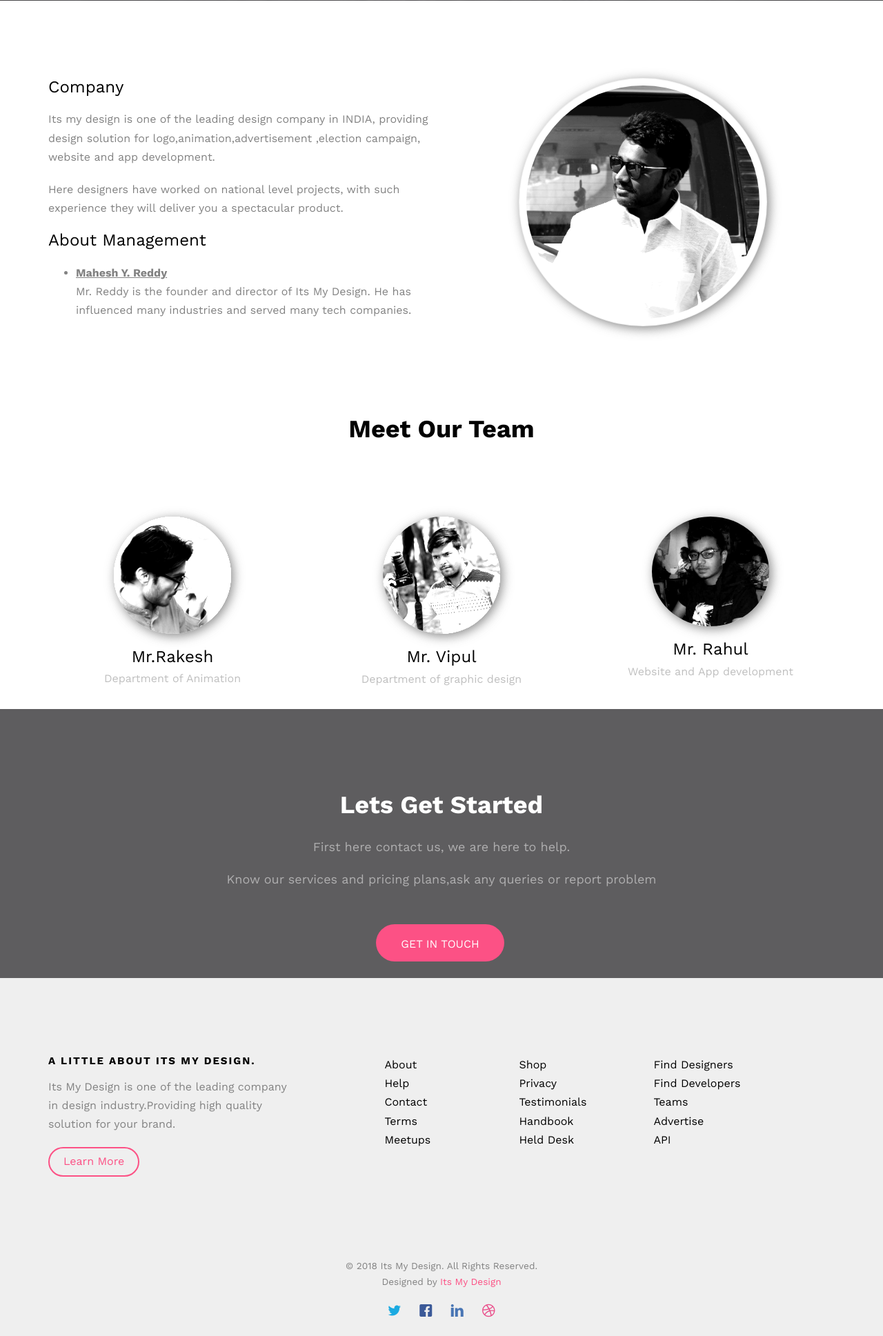
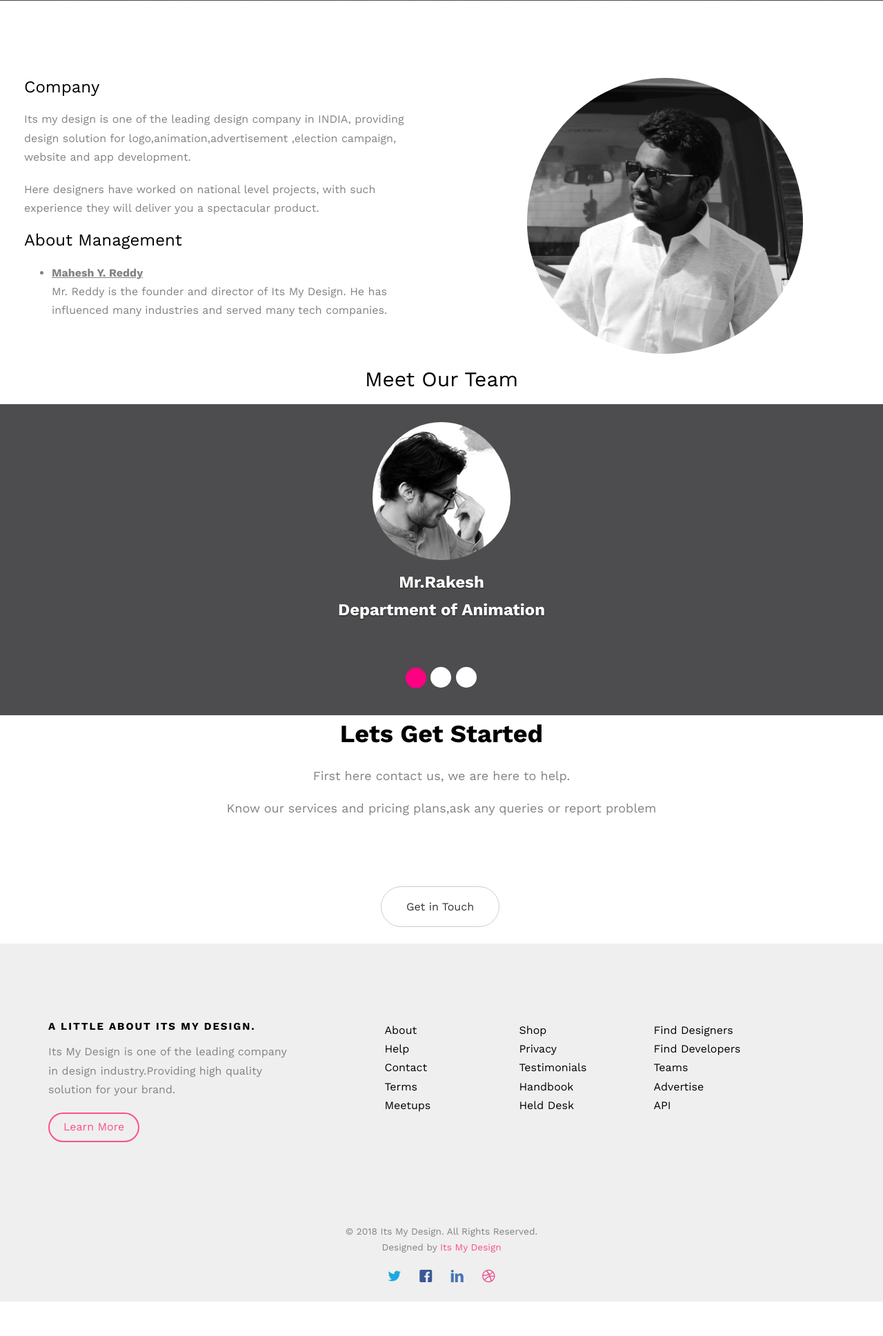
Before and after one commit to siddheshkand/its_my_design, a Django app: page /about/ in a window 1280 px wide. Shown: the part 599-2536 px from the top of the page at 69% size. After the commit the page ends 2486 px from the top, so only its background shows below. Run offline with Django 3.2, Linux system fonts and the light colour scheme; some libraries are stand-ins or nearby versions; some web fonts are replaced.

Commit message:
about us home video images changed

```diff
--- a/Home/templates/about.html
+++ b/Home/templates/about.html
@@ -37,18 +37,122 @@
     <!-- Modernizr JS -->
     <script src="{% static 'js/modernizr-2.6.2.min.js' %}"></script>
     <style type="text/css">
+        {#.profile-pic {#}
+        {#    width: 100%;#}
+        {#    height: auto;#}
+        {#    border-radius: 50%;#}
+        {#    box-shadow: #636363 0.2em 0.2em 1em;#}
+        {##}
+        {#    -webkit-filter: grayscale(100%) brightness(135%) contrast(120%);#}
+        {#    filter: grayscale(100%) brightness(135%) contrast(120%);#}
+        {##}
+        {#    transition: filter 0.3s, box-shadow 0.3s;#}
+        {#    -webkit-transition: filter 0.3s, -webkit-filter 0.3s, box-shadow 0.3s;#}
+
         .profile-pic {
-            width: 100%;
-            height: auto;
+            max-height: 500px !important;
+            filter: grayscale(100%);
+            padding-bottom: 20px;
+        }
+
+        .item img {
+            height: 15% !important;
+            object-fit: cover;
+        }
+
+        .item {
+            background: #4d4c4e;
+            background-size: cover;
+            background-repeat: no-repeat;
+            background-attachment: fixed;
+            background-position: center;
+        {#filter: grayscale(100%);#}
+        }
+
+        .centre {
+            display: flex;
+            justify-content: center;
+            padding-bottom: 16%;
+            padding-top: 2%;
+        }
+
+        img.resize {
+            width: 200px;
+            height: 200px;
             border-radius: 50%;
-            box-shadow: #636363 0.2em 0.2em 1em;
+        }
 
-            -webkit-filter: grayscale(100%) brightness(135%) contrast(120%);
-            filter: grayscale(100%) brightness(135%) contrast(120%);
+        .carousel-inner {
 
-            transition: filter 0.3s, box-shadow 0.3s;
-            -webkit-transition: filter 0.3s, -webkit-filter 0.3s, box-shadow 0.3s;
         }
+
+        .carousel-control {
+            background-image: none !important;
+        }
+
+        .profile-desc {
+            padding-bottom: 8% !important;
+        }
+
+        .profile-name {
+            display: inline;
+        }
+
+        .profile-name, .profile-desc {
+        {#color: #ff0082;#} font-size: 1.5em;
+            font-weight: bold;
+        }
+
+        .carousel-indicators li {
+            background-color: white;
+            border: none;
+        }
+
+        .carousel-indicators .active {
+            background-color: #ff0082;
+
+        }
+
+        .carousel-indicators .active, .carousel-indicators li {
+            width: 30px;
+            height: 30px;
+            border-radius: 50%;
+        }
+
+        .pad-content {
+            padding-left: 50px;
+            padding-right: 50px;
+        }
+
+        .found-info-m {
+            display: none;
+        }
+
+        @media only screen and (max-width: 480px) {
+            .profile-name, .profile-desc {
+
+                font-size: 1em;
+            }
+
+            .profile-pic {
+                margin-bottom: 60px;
+            }
+
+            .carousel-caption {
+                margin-top: 501px !important;
+            }
+
+            .found-info-m {
+                display: block;
+                padding: 10px;
+            }
+
+            .found-info-c {
+                display: none;
+            }
+        }
+
+
     </style>
 </head>
 <body>
@@ -115,11 +219,10 @@
     </header>
 
     <div id="fh5co-about">
-        <div class="container">
-            <div class="about-content">
+        <div class="">
+            <div>
                 <div class="row animate-box">
-
-                    <div class="col-md-6">
+                    <div class="col-md-6 pad-content">
                         <div>
                             <h3>Company</h3>
                             <p>
@@ -132,7 +235,7 @@
                                 deliver you a spectacular product.
                             </p>
                         </div>
-                        <div>
+                        <div class="found-info-c">
                             <h3>About Management </h3>
                             <ul>
                                 <li><u><b>Mahesh Y. Reddy</b></u></li>
@@ -145,42 +248,82 @@
                     </div>
 
                     <div class="col-md-offset-1 col-md-4">
-                        <img class="img-responsive profile-pic" src="{% static 'team/mahesh.jpg' %}" alt="about">
+                        <img class="img-responsive profile-pic" src="{% static 'team/mahesh.jpg' %}" alt="about"
+                             style="border-radius: 50%;width: 400px">
+                        <div class="found-info-m">
+                            <h3>About Management </h3>
+                            <ul>
+                                <li><u><b>Mahesh Y. Reddy</b></u></li>
+                                <p>
+                                    Mr. Reddy is the founder and director of Its My Design.
+                                    He has influenced many industries and served many tech companies.
+                                </p>
+                            </ul>
+                        </div>
                     </div>
                 </div>
             </div>
             <div class="row animate-box">
-                <div class="col-md-8 col-md-offset-2 text-center fh5co-heading">
+                <div class="col-md-8 col-md-offset-2 text-center">
                     <h2>Meet Our Team</h2>
                 </div>
             </div>
-            <div class="row">
-                <div class="col-md-4 col-sm-4 animate-box" data-animate-effect="fadeIn">
-                    <div class="fh5co-staff">
-                        <img src="{% static 'team/rakesh.jpg' %}" class="profile-pic">
-                        <h3>Mr.Rakesh</h3>
-                        <strong class="role">Department of Animation</strong>
+            <div id="myCarousel" class="carousel slide" data-ride="carousel">
+                <!-- Indicators -->
+                <ol class="carousel-indicators">
+                    <li data-target="#myCarousel" data-slide-to="0" class="active"></li>
+                    <li data-target="#myCarousel" data-slide-to="1"></li>
+                    <li data-target="#myCarousel" data-slide-to="2"></li>
+                </ol>
+
+                <!-- Wrapper for slides -->
+                <div class="carousel-inner">
+                    <div class="item active">
+                        <div class="centre">
+                            <img src="{% static 'team/rakesh.jpg' %}" class="profile-pic resize">
+                        </div>
+                        <div class="carousel-caption">
+                            <div class="profile-name">Mr.Rakesh</div>
+                            <br>
+                            <p class="profile-desc">Department of Animation</p>
+                        </div>
                     </div>
+                    <div class="item">
+                        <div class="centre">
+                            <img src="{% static 'team/vipul.jpg' %}" class="profile-pic resize">
+                        </div>
+                        <div class="carousel-caption">
+                            <div class="profile-name">Mr. Vipul</div>
+                            <br>
+                            <p class="profile-desc">Department of graphic design</p>
+                        </div>
+                    </div>
+                    <div class="item">
+                        <div class="centre">
+                            <img src="{% static 'team/rahul.jpg' %}" class="profile-pic resize">
+                        </div>
+                        <div class="carousel-caption">
+                            <div class="profile-name">Mr. Rahul</div>
+                            <br>
+                            <p class="profile-desc">Website and App development</p>
+                        </div>
+                    </div>
+
                 </div>
-                <div class="col-md-4 col-sm-4 animate-box" data-animate-effect="fadeIn">
-                    <div class="fh5co-staff">
-                        <img src="{% static 'team/vipul.jpg' %}" class="profile-pic">
-                        <h3>Mr. Vipul</h3>
-                        <strong class="role">Department of graphic design</strong>
-                    </div>
-                </div>
-                <div class="col-md-4 col-sm-4 animate-box" data-animate-effect="fadeIn">
-                    <div class="fh5co-staff">
-                        <img src="{% static 'team/rahul.jpg' %}" class="profile-pic">
-                        <h3>Mr. Rahul</h3>
-                        <strong class="role">Website and App development</strong>
-                    </div>
-                </div>
+                <a class="left carousel-control" href="#myCarousel" data-slide="prev">
+                    <span class="glyphicon glyphicon-chevron-left"></span>
+                    <span class="sr-only">Previous</span>
+                </a>
+                <a class="right carousel-control" href="#myCarousel" data-slide="next">
+                    <span class="glyphicon glyphicon-chevron-right"></span>
+                    <span class="sr-only">Next</span>
+                </a>
             </div>
         </div>
     </div>
 
-    <div id="fh5co-started">
+
+    <div id="">
         <div class="container">
             <div class="row animate-box">
                 <div class="col-md-8 col-md-offset-2 text-center fh5co-heading">
@@ -277,5 +420,11 @@
 <script src="{% static 'js/owl.carousel.min.js' %}"></script>
 <!-- Main -->
 <script src="{% static 'js/main.js' %}"></script>
+
+<script>
+    $('.carousel').carousel({
+        interval: 1000 * 10 * 100000
+    });
+</script>
 </body>
 </html>
--- a/its_my_design/settings.py
+++ b/its_my_design/settings.py
@@ -24,7 +24,7 @@ SECRET_KEY = '5_92o649k^o2y2$-o%b5#0(p-f@$1ovliws@zqf*7^*xb1z4v-'
 # SECURITY WARNING: don't run with debug turned on in production!
 DEBUG = True
 
-ALLOWED_HOSTS = ['127.0.0.1', '192.168.43.154','itsmydesign.in','www.itsmydesign.in']
+ALLOWED_HOSTS = ['127.0.0.1', '192.168.43.154','itsmydesign.in','www.itsmydesign.in','192.168.0.106']
 
 # Application definition
 EMAIL_USE_TLS = True
```
Also changed, not shown: Home/templates/home.html (+20 -7 lines), Home/static/images/bike.jpg (added), Home/static/images/render.jpg (added), Home/static/team/rahul.jpg, Home/static/team/rakesh.jpg, Home/static/team/vipul.jpg.
